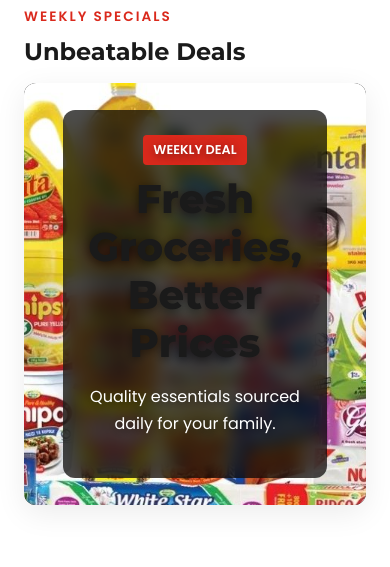
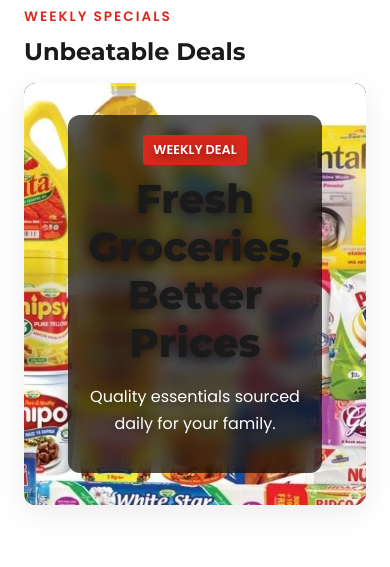
Before and after one commit to MarkTechKe-design/powerstar-website, a PHP site: page / in a window 390 px wide. Shown: the part 598-1165 px from the top of the page. Run offline with PHP 8.4, Linux system fonts and the light colour scheme.

Commit message:
Fix hero slider interaction, mobile layout, and grid stability

```diff
--- a/css/style.css
+++ b/css/style.css
@@ -3683,3 +3683,63 @@ img {
     user-select: none;
     -webkit-user-drag: none;
 }
+/* === HERO SLIDER MOBILE FIX === */
+.slider-container {
+    aspect-ratio: 16 / 9;
+    min-height: 320px;
+}
+
+@media (max-width: 768px) {
+    .slider-container {
+        aspect-ratio: 4 / 3;
+        min-height: 280px;
+    }
+
+    .slide-content {
+        background: rgba(0,0,0,0.65);
+        padding: 20px;
+        border-radius: 12px;
+    }
+}
+/* === HERO SLIDER MOBILE FIX === */
+.slider-container {
+    aspect-ratio: 16 / 9;
+    min-height: 320px;
+}
+
+@media (max-width: 768px) {
+    .slider-container {
+        aspect-ratio: 4 / 3;
+        min-height: 280px;
+    }
+
+    .slide-content {
+        background: rgba(0,0,0,0.65);
+        padding: 20px;
+        border-radius: 12px;
+    }
+}
+/* === DEPARTMENTS GRID STABILIZATION === */
+#products-grid {
+    display: grid;
+    grid-template-columns: repeat(4, 1fr);
+    gap: 24px;
+}
+
+@media (max-width: 1024px) {
+    #products-grid {
+        grid-template-columns: repeat(3, 1fr);
+    }
+}
+
+@media (max-width: 768px) {
+    #products-grid {
+        grid-template-columns: repeat(2, 1fr);
+    }
+}
+
+@media (max-width: 480px) {
+    #products-grid {
+        grid-template-columns: 1fr;
+    }
+}
--- a/js/main.js
+++ b/js/main.js
@@ -327,3 +327,19 @@ function initMobileMenu() {
         nav.classList.toggle('active');
     });
 }
+/* ===============================
+   HERO SLIDER INTERACTION
+================================ */
+function enableHeroSliderClick() {
+    const track = document.getElementById('sliderTrack');
+    if (!track) return;
+
+    track.style.cursor = 'pointer';
+    track.addEventListener('click', () => {
+        window.location.href = 'offers.html';
+    });
+}
+
+document.addEventListener('DOMContentLoaded', () => {
+    enableHeroSliderClick();
+});
```
